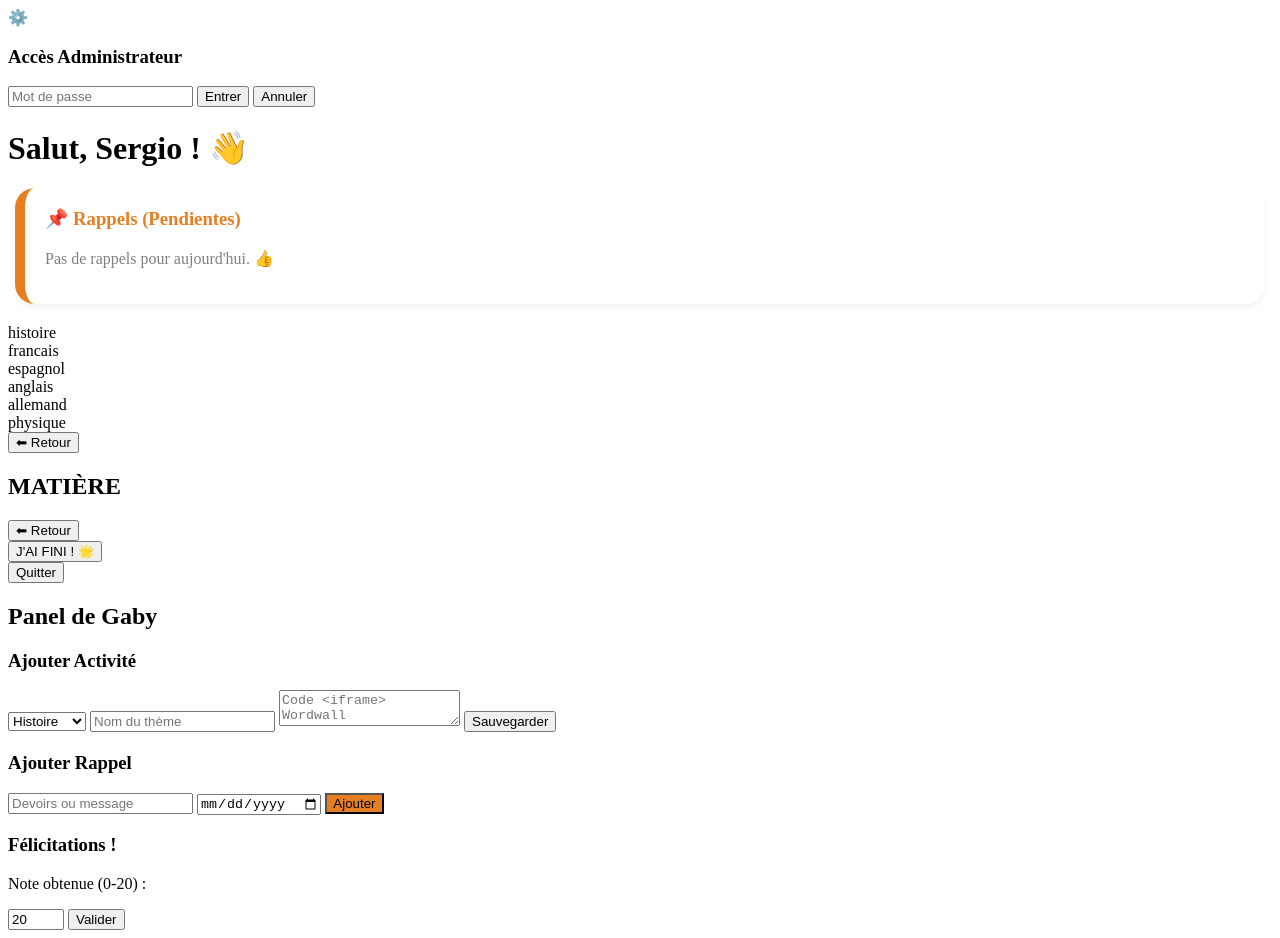
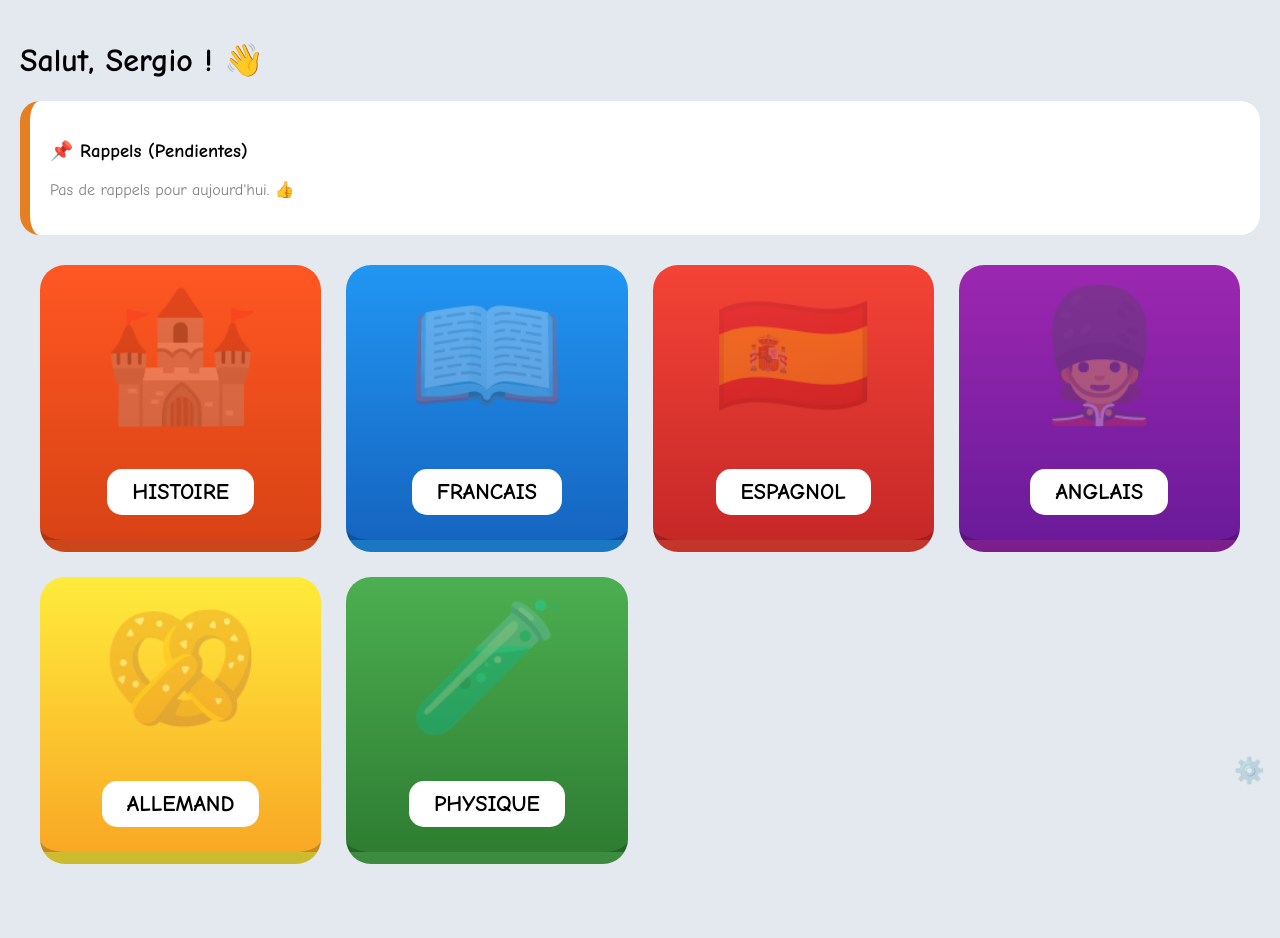
Before and after one commit to gabyesparza1429-lang/plataforma-sergio, a plain HTML site: page index.html in a window 1280 px wide. After the commit the page ends 884 px from the top, so only its background shows below. Drawn offline with Linux system fonts and the light colour scheme.

Commit message:
Refactor CSS styles and add root variables

```diff
--- a/style.css
+++ b/style.css
@@ -1,32 +1,47 @@
-/* ... (mantiene todo el CSS anterior y agrega esto) ... */
-
-.reminders-container {
-    background: white;
-    max-width: 1200px;
-    margin: 20px auto;
-    padding: 20px;
-    border-radius: 20px;
-    border-left: 10px solid #e67e22; /* Color naranja para atención */
-    box-shadow: 0 4px 6px rgba(0,0,0,0.05);
+:root {
+    --bg: #E3E9EF;
 }
 
-.reminders-container h3 {
-    margin-top: 0;
-    color: #e67e22;
+body { background-color: var(--bg); margin: 0; font-family: 'Comic Sans MS', sans-serif; }
+.view { width: 100%; min-height: 100vh; padding: 20px; box-sizing: border-box; }
+.hidden { display: none !important; }
+
+/* HOME GRID */
+.grid-subjects {
+    display: grid;
+    grid-template-columns: repeat(auto-fit, minmax(280px, 1fr));
+    gap: 25px;
+    max-width: 1200px;
+    margin: 0 auto;
 }
 
-.reminder-item {
-    background: #fff5e6;
-    margin: 10px 0;
-    padding: 15px;
-    border-radius: 10px;
-    border: 1px solid #ffe0b3;
-    font-size: 1.1rem;
+.subject-card {
+    height: 250px; border-radius: 25px; display: flex; align-items: flex-end; justify-content: center;
+    padding-bottom: 25px; cursor: pointer; position: relative; border-bottom: 12px solid rgba(0,0,0,0.2);
 }
 
-/* Estilo para el botón admin flotante */
-#admin-access:hover {
-    opacity: 1 !important;
-    transform: rotate(45deg);
-    transition: 0.3s;
-}
+.subject-card::before { position: absolute; top: 15px; font-size: 8rem; opacity: 0.3; }
+
+.subject-label { background: white; padding: 10px 25px; border-radius: 15px; font-weight: bold; font-size: 1.4rem; text-transform: uppercase; }
+
+/* COLORES */
+.card-histoire { background: linear-gradient(#FF5722, #D84315); } .card-histoire::before { content: '🏰'; }
+.card-francais { background: linear-gradient(#2196F3, #1565C0); } .card-francais::before { content: '📖'; }
+.card-espagnol { background: linear-gradient(#F44336, #C62828); } .card-espagnol::before { content: '🇪🇸'; }
+.card-anglais { background: linear-gradient(#9C27B0, #6A1B9A); } .card-anglais::before { content: '💂'; }
+.card-allemand { background: linear-gradient(#FFEB3B, #F9A825); } .card-allemand::before { content: '🥨'; }
+.card-physique { background: linear-gradient(#4CAF50, #2E7D32); } .card-physique::before { content: '🧪'; }
+
+/* PENDIENTES */
+.reminders-container { background: white; max-width: 1200px; margin: 0 auto 30px auto; padding: 20px; border-radius: 20px; border-left: 10px solid #e67e22; }
+.reminder-item { background: #fff5e6; margin: 10px 0; padding: 15px; border-radius: 10px; font-weight: bold; }
+
+/* OTROS */
+.folder-icon { background: #FFD54F; padding: 30px; border-radius: 20px; text-align: center; font-weight: bold; box-shadow: 0 6px 0 #F9A825; cursor: pointer; }
+.header-nav { display: flex; align-items: center; gap: 20px; margin-bottom: 20px; }
+.btn-nav { padding: 10px 20px; border-radius: 10px; border: none; cursor: pointer; background: #95a5a6; color: white; }
+.btn-save { padding: 15px; background: #3498db; color: white; border: none; border-radius: 10px; cursor: pointer; width: 100%; font-weight: bold; }
+.iframe-wrapper iframe { width: 100%; height: 550px; border: none; border-radius: 20px; background: white; }
+#admin-trigger { position: fixed; bottom: 15px; right: 15px; font-size: 25px; cursor: pointer; opacity: 0.4; z-index: 1000; }
+.modal { position: fixed; top: 0; left: 0; width: 100%; height: 100%; background: rgba(0,0,0,0.8); display: flex; justify-content: center; align-items: center; z-index: 2000; }
+.modal-content { background: white; padding: 40px; border-radius: 30px; text-align: center; }
```
